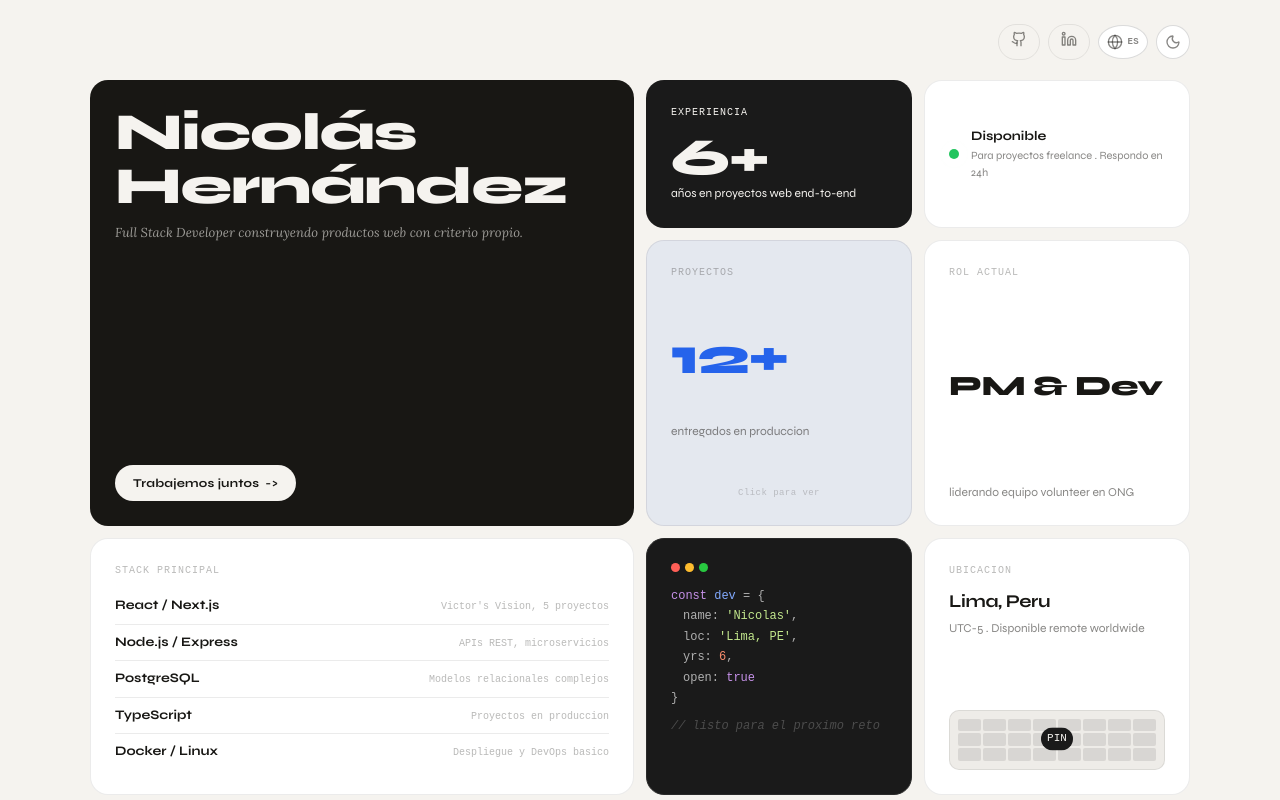
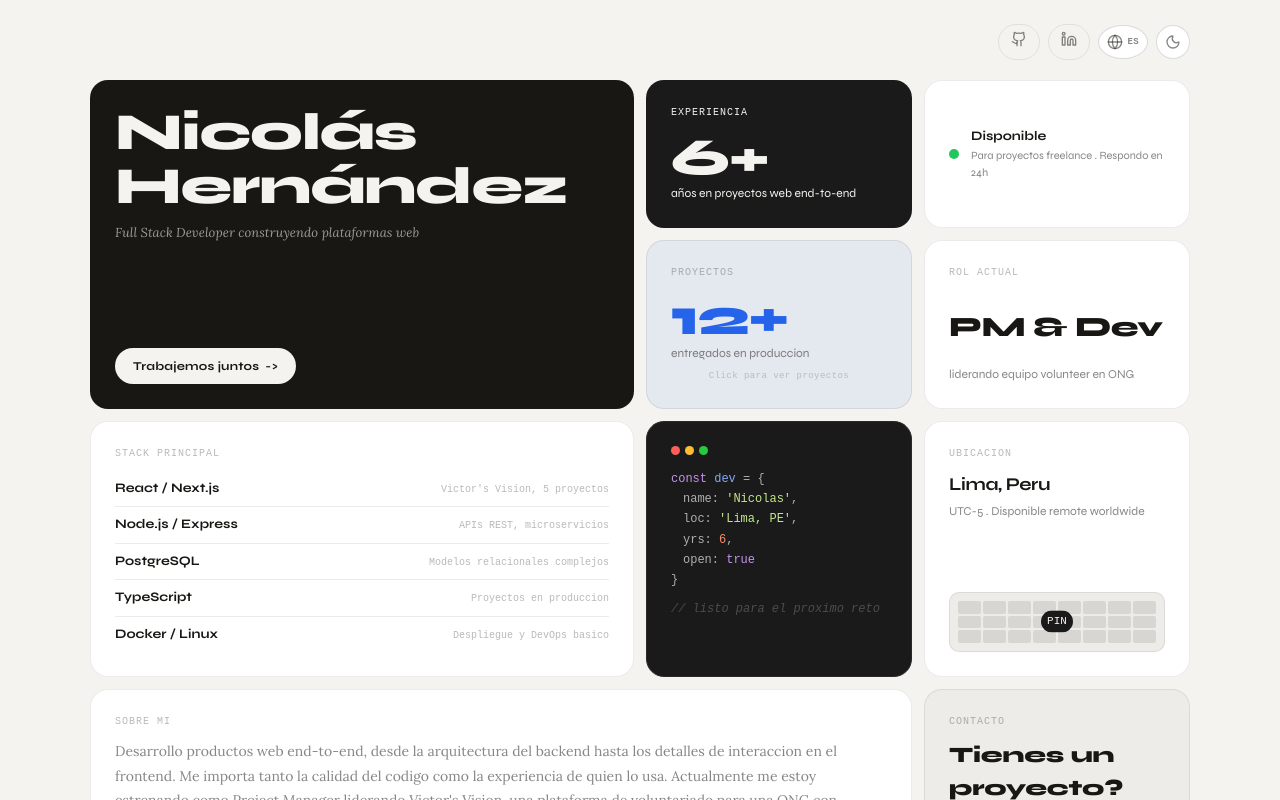
Before and after one commit to niceropez/niceropez, a React (Vite) app: page / in a window 1280 px wide. Shown: the top 800 px of the page. Built offline with nearby package versions, Linux system fonts and the light colour scheme; a web font is replaced by a local one.

Commit message:
feat: flip entire bento board to projects view with dedicated back card

```diff
--- a/src/App.css
+++ b/src/App.css
@@ -145,6 +145,38 @@ a {
 .bento-wrap {
   max-width: 1100px;
   margin: 0 auto;
+}
+
+.bento-scene {
+  perspective: 1600px;
+}
+
+.bento-flip-inner {
+  display: grid;
+  transform-style: preserve-3d;
+  transition: transform 0.8s cubic-bezier(0.22, 1, 0.36, 1);
+}
+
+.bento-scene.flipped .bento-flip-inner {
+  transform: rotateY(180deg);
+}
+
+.bento-face {
+  grid-area: 1 / 1;
+  backface-visibility: hidden;
+  -webkit-backface-visibility: hidden;
+}
+
+.bento-face-back {
+  transform: rotateY(180deg);
+}
+
+.bento-scene:not(.flipped) .bento-face-back {
+  pointer-events: none;
+}
+
+.bento-scene.flipped .bento-face-front {
+  pointer-events: none;
 }
 
 .bento {
@@ -315,6 +347,25 @@ a {
 
 .card-stat-blue .stat-number {
   color: var(--blue);
+}
+
+.card-projects-trigger,
+.card-back-toggle {
+  cursor: pointer;
+}
+
+.card-projects-trigger {
+  isolation: isolate;
+}
+
+.card-projects-trigger.pulse-attract::after {
+  content: '';
+  position: absolute;
+  inset: 0;
+  border-radius: var(--radius);
+  pointer-events: none;
+  box-shadow: 0 0 0 0 rgba(59, 130, 246, 0.7);
+  animation: pulse-attract 2s infinite;
 }
 
 .card-stat-accent {
--- a/src/App.jsx
+++ b/src/App.jsx
@@ -51,6 +51,31 @@ function App() {
       title: t.projectTitle3,
       desc: t.projectDesc3,
       stack: ['React', 'Express', 'Redis'],
+    },
+  ]
+  const projectsShowcaseData = [
+    {
+      label: t.projectLabel1,
+      title: t.projectTitle1,
+      desc: t.projectDesc1,
+      role: t.projectRole1,
+      outcome: t.projectOutcome1,
+      stack: ['React', 'Node.js', 'PostgreSQL', 'Slack', 'Google Drive'],
+      wide: true,
+    },
+    {
+      label: t.projectLabel2,
+      title: t.projectTitle2,
+      desc: t.projectDesc2,
+      stack: ['Next.js', 'TypeScript', 'Stripe'],
+      wide: false,
+    },
+    {
+      label: t.projectLabel3,
+      title: t.projectTitle3,
+      desc: t.projectDesc3,
+      stack: ['React', 'Express', 'Redis'],
+      wide: false,
     },
   ]
 
@@ -111,6 +136,9 @@ function App() {
       </header>
 
       <main className="bento-wrap">
+        <div className={`bento-scene ${isProjectsFlipped ? 'flipped' : ''}`}>
+          <div className="bento-flip-inner">
+            <section className="bento-face bento-face-front" aria-hidden={isProjectsFlipped}>
               <div className="bento">
                 <article className="card card-hero col-2 row-2">
                   <div>
@@ -147,41 +175,21 @@ function App() {
                 </article>
 
                 <article
-            className={`card card-stat card-stat-blue card-flipper ${isProjectsFlipped ? 'flipped' : 'pulse-attract'}`}
-            onClick={() => setIsProjectsFlipped(!isProjectsFlipped)}
+                  className="card card-stat card-stat-blue card-projects-trigger pulse-attract"
+                  onClick={() => setIsProjectsFlipped(true)}
                   role="button"
                   tabIndex="0"
                   onKeyDown={(e) => {
                     if (e.key === 'Enter' || e.key === ' ') {
                       e.preventDefault()
-                setIsProjectsFlipped(!isProjectsFlipped)
+                      setIsProjectsFlipped(true)
                     }
                   }}
                 >
-            <div className="flipper-inner">
-              <div className="flipper-front" aria-hidden={isProjectsFlipped}>
                   <p className="mono-label">{t.projects}</p>
                   <p className="stat-number">{t.projectsValue}</p>
                   <p className="stat-desc">{t.projectsDesc}</p>
-                <p className="flip-hint" aria-hidden="true">Click para ver</p>
-              </div>
-              <div className="flipper-back" aria-hidden={!isProjectsFlipped}>
-                <p className="mono-label">{t.projects}</p>
-                <div className="projects-list">
-                  {projectsData.map((project, idx) => (
-                    <div key={idx} className="project-item">
-                      <h3 className="project-item-title">{project.title}</h3>
-                      <div className="project-item-stack">
-                        {project.stack.map((tech) => (
-                          <span key={tech} className="tech-tag">{tech}</span>
-                        ))}
-                      </div>
-                    </div>
-                  ))}
-                </div>
-                <p className="flip-hint" aria-hidden="true">Click para volver</p>
-              </div>
-            </div>
+                  <p className="flip-hint" aria-hidden="true">{t.openProjectsBoard}</p>
                 </article>
 
                 <article className="card card-stat">
@@ -189,54 +197,6 @@ function App() {
                   <p className="stat-number stat-number-small">{t.currentRoleValue}</p>
                   <p className="stat-desc">{t.currentRoleDesc}</p>
                 </article>
-
-          {/* {(() => {
-            const projectsData = [
-              {
-                label: t.projectLabel1,
-                title: t.projectTitle1,
-                desc: t.projectDesc1,
-                role: t.projectRole1,
-                outcome: t.projectOutcome1,
-                stack: ['React', 'Node.js', 'PostgreSQL', 'Slack', 'Google Drive'],
-                wide: true,
-              },
-              {
-                label: t.projectLabel2,
-                title: t.projectTitle2,
-                desc: t.projectDesc2,
-                stack: ['Next.js', 'TypeScript', 'Stripe'],
-              },
-              {
-                label: t.projectLabel3,
-                title: t.projectTitle3,
-                desc: t.projectDesc3,
-                stack: ['React', 'Express', 'Redis'],
-              },
-            ]
-            return projectsData.map((project) => (
-              <article
-                key={project.title}
-                className={`card card-project ${project.wide ? 'col-2' : ''}`.trim()}
-              >
-                <span className="project-arrow" aria-hidden="true">-&gt;</span>
-                <div>
-                  <p className="mono-label">{project.label}</p>
-                  <h2 className="project-title">{project.title}</h2>
-                  <p className="project-desc">{project.desc}</p>
-                  {project.role && <p className="project-role">{project.role}</p>}
-                  {project.outcome && <p className="project-outcome">{project.outcome}</p>}
-                </div>
-                <div className="project-stack">
-                  {project.stack.map((item) => (
-                    <span key={item} className="pill">
-                      {item}
-                    </span>
-                  ))}
-                </div>
-              </article>
-            ))
-          })()} */}
 
                 <article className="card col-2">
                   <p className="mono-label">{t.stackMain}</p>
@@ -341,6 +301,59 @@ function App() {
                   </a>
                 </article>
               </div>
+            </section>
+
+            <section className="bento-face bento-face-back" aria-hidden={!isProjectsFlipped}>
+              <div className="bento">
+                <article
+                  className="card card-stat card-stat-accent card-back-toggle"
+                  onClick={() => setIsProjectsFlipped(false)}
+                  role="button"
+                  tabIndex="0"
+                  onKeyDown={(e) => {
+                    if (e.key === 'Enter' || e.key === ' ') {
+                      e.preventDefault()
+                      setIsProjectsFlipped(false)
+                    }
+                  }}
+                >
+                  <p className="mono-label">{t.projectsBoard}</p>
+                  <p className="stat-number stat-number-small">{t.projectsBackTitle}</p>
+                  <p className="stat-desc">{t.projectsBackHint}</p>
+                </article>
+
+                {projectsShowcaseData.map((project) => (
+                  <article
+                    key={project.title}
+                    className={`card card-project ${project.wide ? 'col-2 row-2' : ''}`.trim()}
+                  >
+                    <span className="project-arrow" aria-hidden="true">-&gt;</span>
+                    <div>
+                      <p className="mono-label">{project.label}</p>
+                      <h2 className="project-title">{project.title}</h2>
+                      <p className="project-desc">{project.desc}</p>
+                      {project.role && <p className="project-role">{project.role}</p>}
+                      {project.outcome && <p className="project-outcome">{project.outcome}</p>}
+                    </div>
+                    <div className="project-stack">
+                      {project.stack.map((item) => (
+                        <span key={item} className="pill">
+                          {item}
+                        </span>
+                      ))}
+                    </div>
+                  </article>
+                ))}
+
+                <article className="card card-stat card-stat-blue">
+                  <p className="mono-label">{t.projects}</p>
+                  <p className="stat-number">{projectsData.length}</p>
+                  <p className="stat-desc">{t.projectsBoardDesc}</p>
+                </article>
+              </div>
+            </section>
+          </div>
+        </div>
       </main>
 
       <footer className="footer">
--- a/src/translations.js
+++ b/src/translations.js
@@ -5,7 +5,7 @@ export const translations = {
     changeLanguage: 'Cambiar idioma',
 
     // Hero
-    tagline: 'Full Stack Developer construyendo productos web con criterio propio.',
+    tagline: 'Full Stack Developer construyendo plataformas web',
     cta: 'Trabajemos juntos',
 
     // Stats
@@ -17,6 +17,11 @@ export const translations = {
     projects: 'Proyectos',
     projectsValue: '12+',
     projectsDesc: 'entregados en produccion',
+    openProjectsBoard: 'Click para ver proyectos',
+    projectsBoard: 'Vista de proyectos',
+    projectsBackTitle: 'Volver',
+    projectsBackHint: 'Regresar al portfolio principal',
+    projectsBoardDesc: 'cards de proyectos destacados',
     currentRole: 'Rol actual',
     currentRoleValue: 'PM & Dev',
     currentRoleDesc: 'liderando equipo volunteer en ONG',
@@ -60,7 +65,7 @@ export const translations = {
     changeLanguage: 'Change language',
 
     // Hero
-    tagline: 'Full Stack Developer building web products with purpose.',
+    tagline: 'Full Stack Developer building web platforms with purpose.',
     cta: 'Let\'s work together',
 
     // Stats
@@ -72,6 +77,11 @@ export const translations = {
     projects: 'Projects',
     projectsValue: '12+',
     projectsDesc: 'delivered in production',
+    openProjectsBoard: 'Click to view projects',
+    projectsBoard: 'Projects view',
+    projectsBackTitle: 'Back',
+    projectsBackHint: 'Return to main portfolio',
+    projectsBoardDesc: 'featured project cards',
     currentRole: 'Current role',
     currentRoleValue: 'PM & Dev',
     currentRoleDesc: 'leading volunteer team at NGO',
```
Lines whose indentation alone changed are shown as unchanged.
